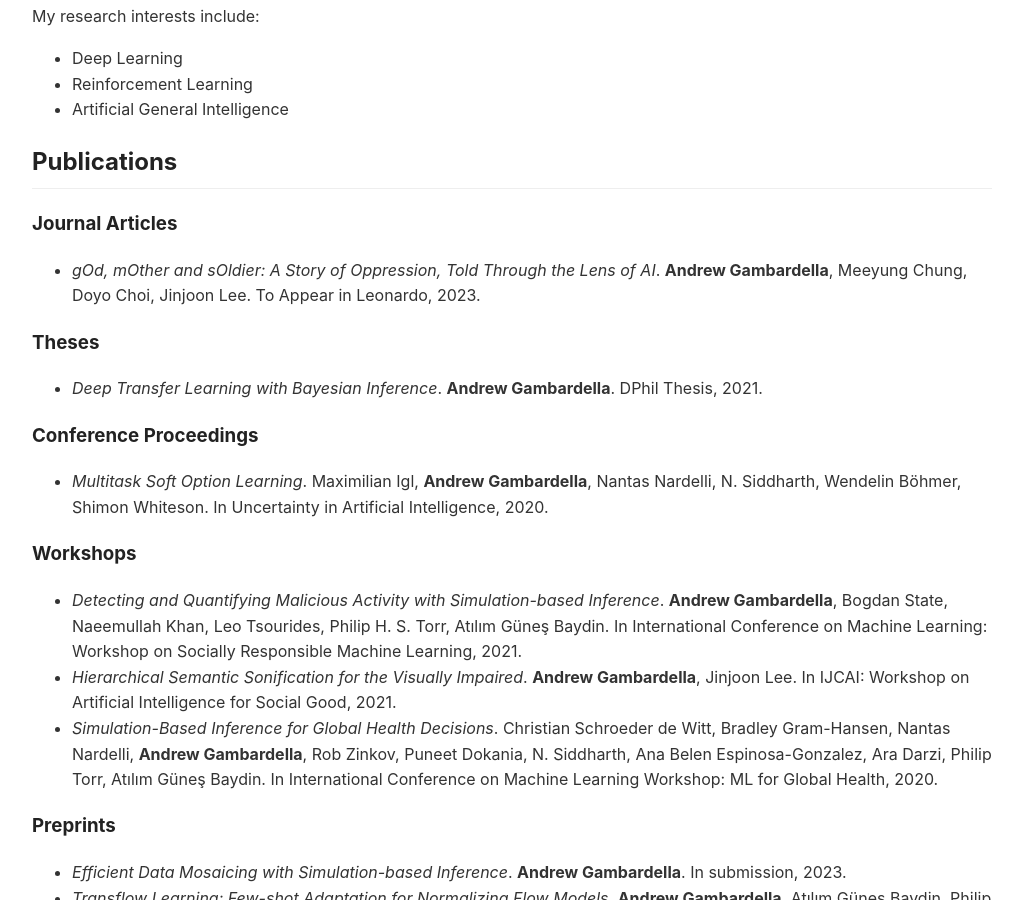
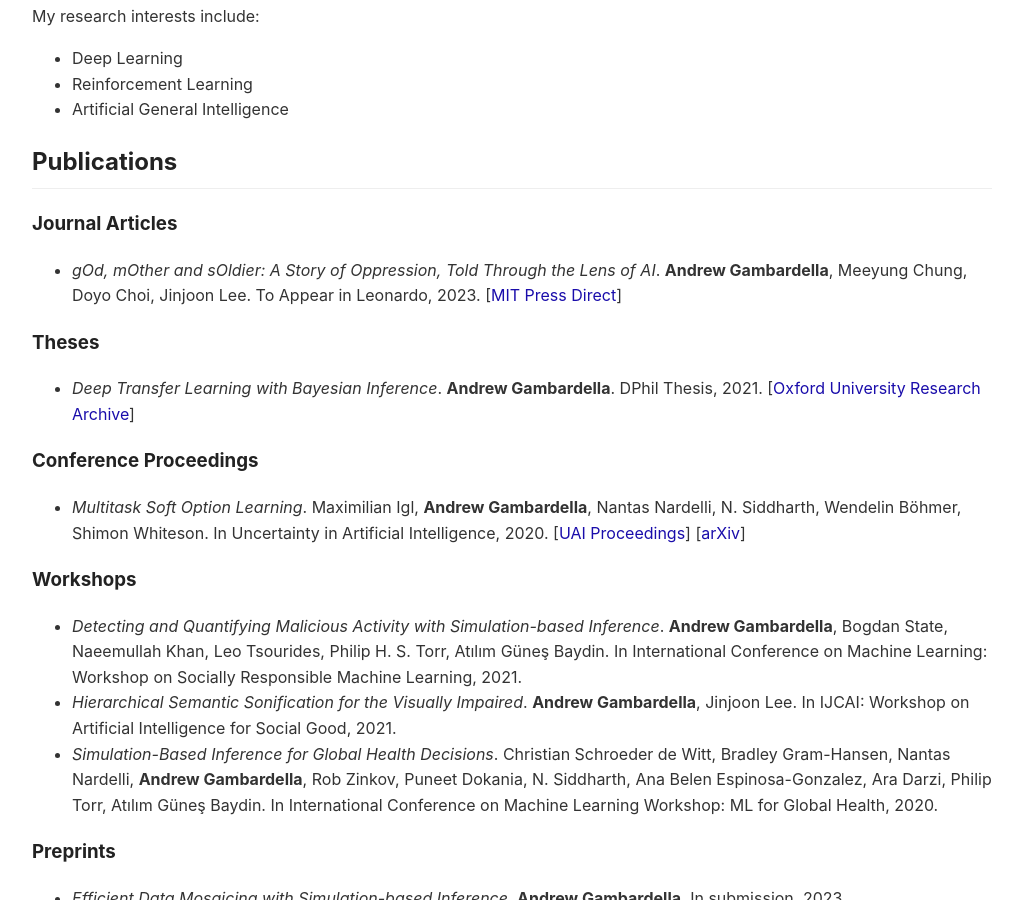
Before and after one commit to atgambardella/atgambardella.github.io, a Jekyll site: the page built from index.md, in a window 1280 px wide and 900 px high, scrolled down 398 px. Shown: the whole window, without its empty margins (128-1150 px from the left). Built offline with Jekyll 4.4.1, drawn with Linux system fonts in a browser that asks for light colours; a script that is not in the unit is left out; our own code applies the rules of GitHub Pages for plain Markdown files.

Commit message:
see what it looks like

```diff
--- a/index.md
+++ b/index.md
@@ -21,13 +21,13 @@ My research interests include:
 ## Publications
 
 ### Journal Articles
-- _gOd, mOther and sOldier: A Story of Oppression, Told Through the Lens of AI_. **Andrew Gambardella**, Meeyung Chung, Doyo Choi, Jinjoon Lee. To Appear in Leonardo, 2023.
+- _gOd, mOther and sOldier: A Story of Oppression, Told Through the Lens of AI_. **Andrew Gambardella**, Meeyung Chung, Doyo Choi, Jinjoon Lee. To Appear in Leonardo, 2023. [[MIT Press Direct](https://direct.mit.edu/leon/article-abstract/doi/10.1162/leon_a_02365/114524/gOd-mOther-and-sOldier-A-Story-of-Oppression-Told)]
 
 ### Theses
-- _Deep Transfer Learning with Bayesian Inference_. **Andrew Gambardella**. DPhil Thesis, 2021.
+- _Deep Transfer Learning with Bayesian Inference_. **Andrew Gambardella**. DPhil Thesis, 2021. [[Oxford University Research Archive](https://ora.ox.ac.uk/objects/uuid:7667850a-5694-4bd7-893f-2e1b5912fb62)]
 
 ### Conference Proceedings
-- _Multitask Soft Option Learning_. Maximilian Igl, **Andrew Gambardella**, Nantas Nardelli, N. Siddharth, Wendelin Böhmer, Shimon Whiteson. In Uncertainty in Artificial Intelligence, 2020.
+- _Multitask Soft Option Learning_. Maximilian Igl, **Andrew Gambardella**, Nantas Nardelli, N. Siddharth, Wendelin Böhmer, Shimon Whiteson. In Uncertainty in Artificial Intelligence, 2020. [[UAI Proceedings](https://proceedings.mlr.press/v124/igl20a.html)] [[arXiv](https://arxiv.org/abs/1904.01033)]
 
 ### Workshops
 - _Detecting and Quantifying Malicious Activity with Simulation-based Inference_. **Andrew Gambardella**, Bogdan State, Naeemullah Khan, Leo Tsourides, Philip H. S. Torr, Atılım Güneş Baydin. In International Conference on Machine Learning: Workshop on Socially Responsible Machine Learning, 2021.
```
